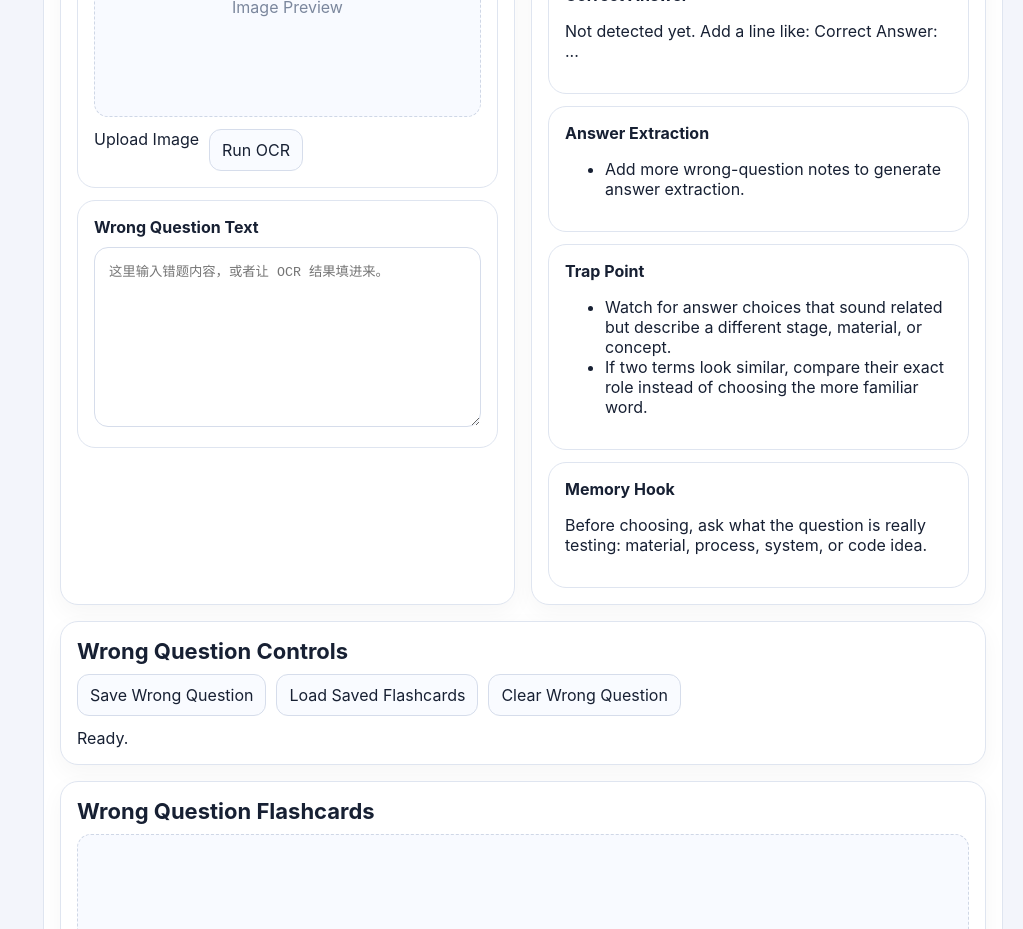
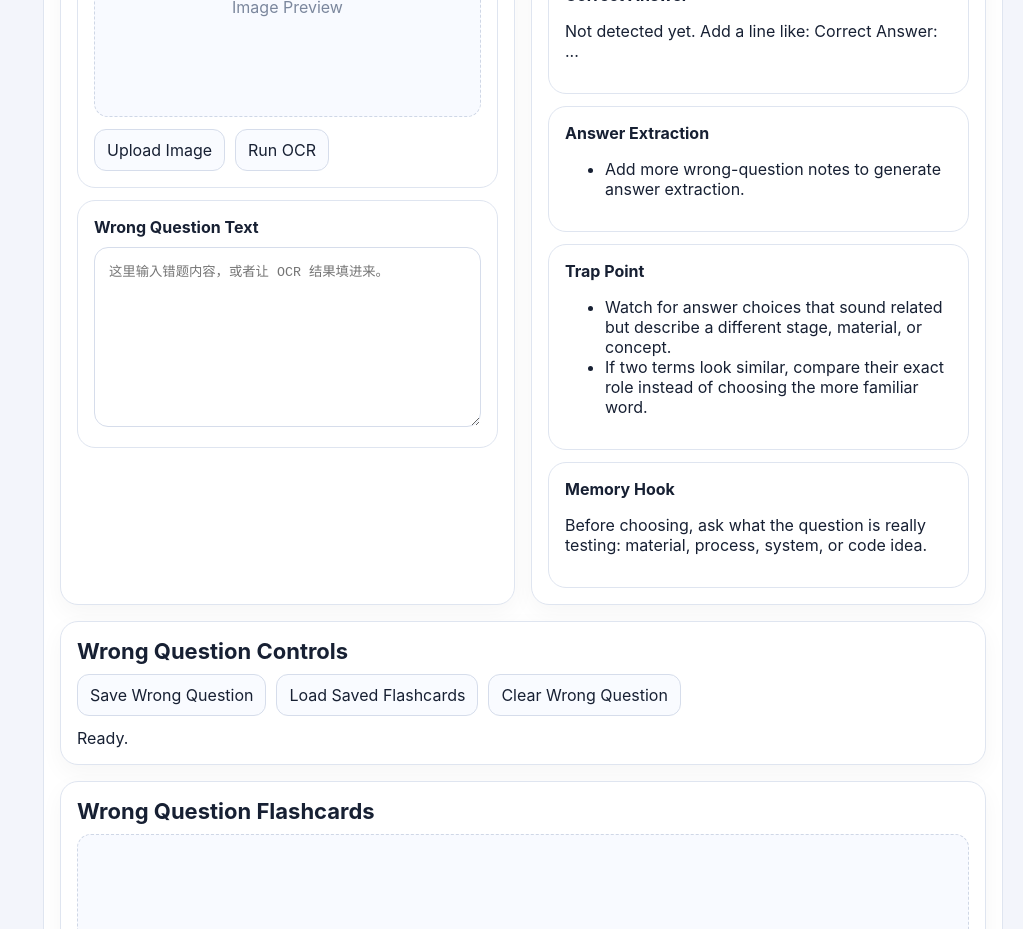
Before and after one commit to lishixin1995/ARE-study, a React (Vite) app: page / in a window 1280 px wide. Shown: the part 1400-2329 px from the top of the page, without its empty margins (257-1280 px from the left). Built offline with nearby package versions, Linux system fonts and the light colour scheme; the HTML template or start-up script is replaced by a standard one.

Commit message:
Update App.css

```diff
--- a/src/App.css
+++ b/src/App.css
@@ -181,3 +181,27 @@ body {
     flex-direction: column;
   }
 }
+.upload-label {
+  display: inline-flex;
+  align-items: center;
+  border: 1px solid #d6ddeb;
+  background: #f9fbff;
+  color: #172033;
+  border-radius: 12px;
+  padding: 10px 12px;
+  cursor: pointer;
+}
+
+.image-preview {
+  width: 100%;
+  max-height: 280px;
+  object-fit: contain;
+  border: 1px solid #dfe5f0;
+  border-radius: 14px;
+  background: #f8faff;
+}
+
+.flashcard-list {
+  display: grid;
+  gap: 12px;
+}
```
